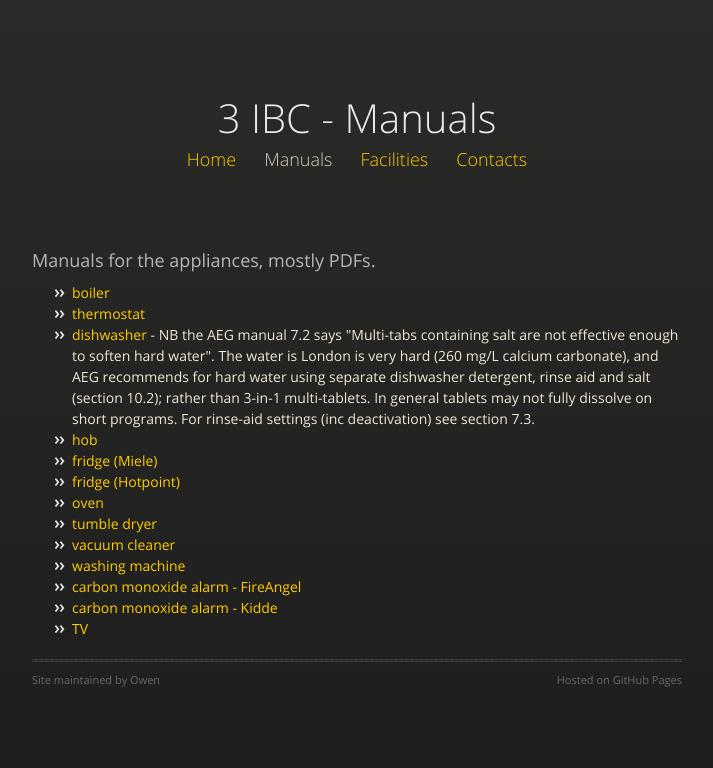
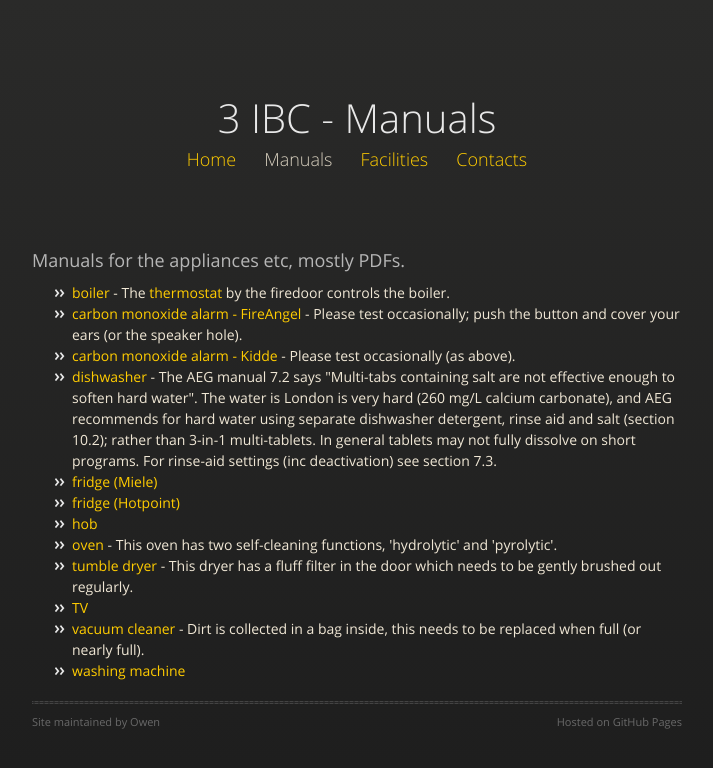
Before and after one commit to owenlydiard/3ibc, a Jekyll site: the page built from manuals.html, in a window 1280 px wide. Shown: the top 768 px of the page, without its empty margins (283-996 px from the left). Built offline with Jekyll 4.4.1, drawn with Linux system fonts in a browser that asks for light colours; nearby versions of some CDN libraries.

Commit message:
Advice added.

```diff
--- a/manuals.html
+++ b/manuals.html
@@ -5,22 +5,21 @@ group: navigation
 ---
 
         <div id="footle">
-        <h3>Manuals for the appliances, mostly PDFs. </h3>
+        <h3>Manuals for the appliances etc, mostly PDFs. </h3>
 <ul>
-<li><a href="manuals/baxi400-combi-2-1-inst_man_ops.pdf">boiler</a></li>
-<li><a href="manuals/thermostat-ESRTP4+-manual.pdf">thermostat</a></li>
+<li><a href="manuals/baxi400-combi-2-1-inst_man_ops.pdf">boiler</a> - The <a href="manuals/thermostat-ESRTP4+-manual.pdf">thermostat</a> by the firedoor controls the boiler.</li>
+<li><a href="manuals/CO_alarm-FireAngel-FA3820-manual.pdf">carbon monoxide alarm - FireAngel</a> - Please test occasionally; push the button and cover your ears (or the speaker hole).</li>
+<li><a href="manuals/CO_alarm-Kidde-5CO.pdf">carbon monoxide alarm - Kidde</a> - Please test occasionally (as above).</li>
 <li><a href="manuals/FFB74707PM-User_manual.pdf">dishwasher</a>
-- NB the AEG manual 7.2 says "Multi-tabs containing salt are not effective enough to soften hard water". The water is London is very hard (260 mg/L calcium carbonate), and AEG recommends for hard water using separate dishwasher detergent, rinse aid and salt (section 10.2); rather than 3-in-1 multi-tablets. In general tablets may not fully dissolve on short programs. For rinse-aid settings (inc deactivation) see section 7.3.</li>
-<li><a href="manuals/hob-Neff-T27CS59.pdf">hob</a></li>
+- The AEG manual 7.2 says "Multi-tabs containing salt are not effective enough to soften hard water". The water is London is very hard (260 mg/L calcium carbonate), and AEG recommends for hard water using separate dishwasher detergent, rinse aid and salt (section 10.2); rather than 3-in-1 multi-tablets. In general tablets may not fully dissolve on short programs. For rinse-aid settings (inc deactivation) see section 7.3.</li>
 <li><a href="manuals/fridge+freezer-Miele-K2328S.pdf">fridge (Miele)</a></li>
 <li><a href="manuals/fridge-Hotpoint-RLA36P.pdf">fridge (Hotpoint)</a></li>
-<li><a href="manuals/oven-Hotpoint-HOI4S8PM0BUK-manual~2026.pdf">oven</a></li>
-<li><a href="manuals/dryer-Miele-T7934.pdf">tumble dryer</a></li>
-<li><a href="manuals/vacuum_cleaner-James-instructions.pdf">vacuum cleaner</a></li>
+<li><a href="manuals/hob-Neff-T27CS59.pdf">hob</a></li>
+<li><a href="manuals/oven-Hotpoint-HOI4S8PM0BUK-manual~2026.pdf">oven</a> - This oven has two self-cleaning functions, 'hydrolytic' and 'pyrolytic'. </li>
+<li><a href="manuals/dryer-Miele-T7934.pdf">tumble dryer</a> - This dryer has a fluff filter in the door which needs to be gently brushed out regularly. </li>
+<li><a href="manuals/TV-Toshiba-40L6353.pdf">TV</a></li>
+<li><a href="manuals/vacuum_cleaner-James-instructions.pdf">vacuum cleaner</a> - Dirt is collected in a bag inside, this needs to be replaced when full (or nearly full).</li>
 <li><a href="manuals/washing_machine-Miele-W340.pdf">washing machine</a></li>
 <!-- <li><a href="manuals/sofa-Ikea-Ektorp-two-seat.pdf">sofa</a></li> -->
-<li><a href="manuals/CO_alarm-FireAngel-FA3820-manual.pdf">carbon monoxide alarm - FireAngel</a></li>
-<li><a href="manuals/CO_alarm-Kidde-5CO.pdf">carbon monoxide alarm - Kidde</a></li>
-<li><a href="manuals/TV-Toshiba-40L6353.pdf">TV</a></li>
 </ul>
         </div>
```
